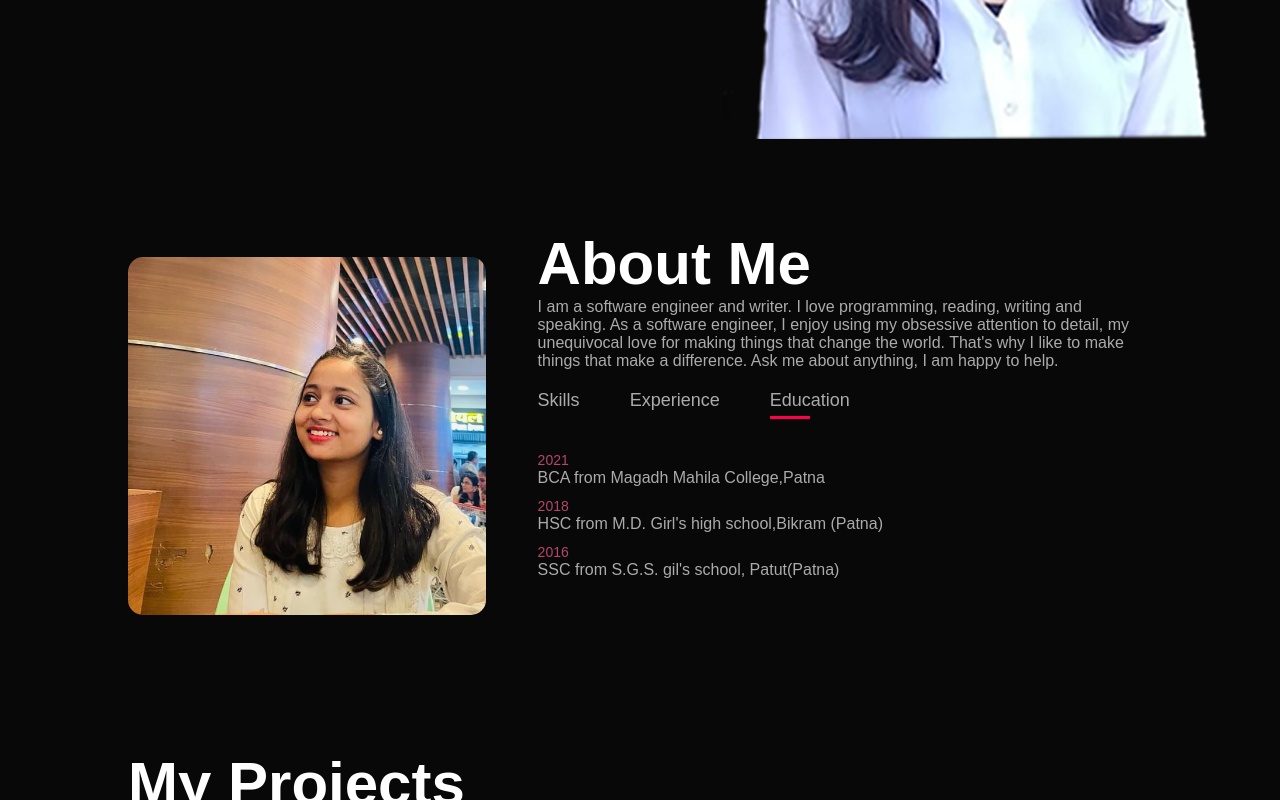
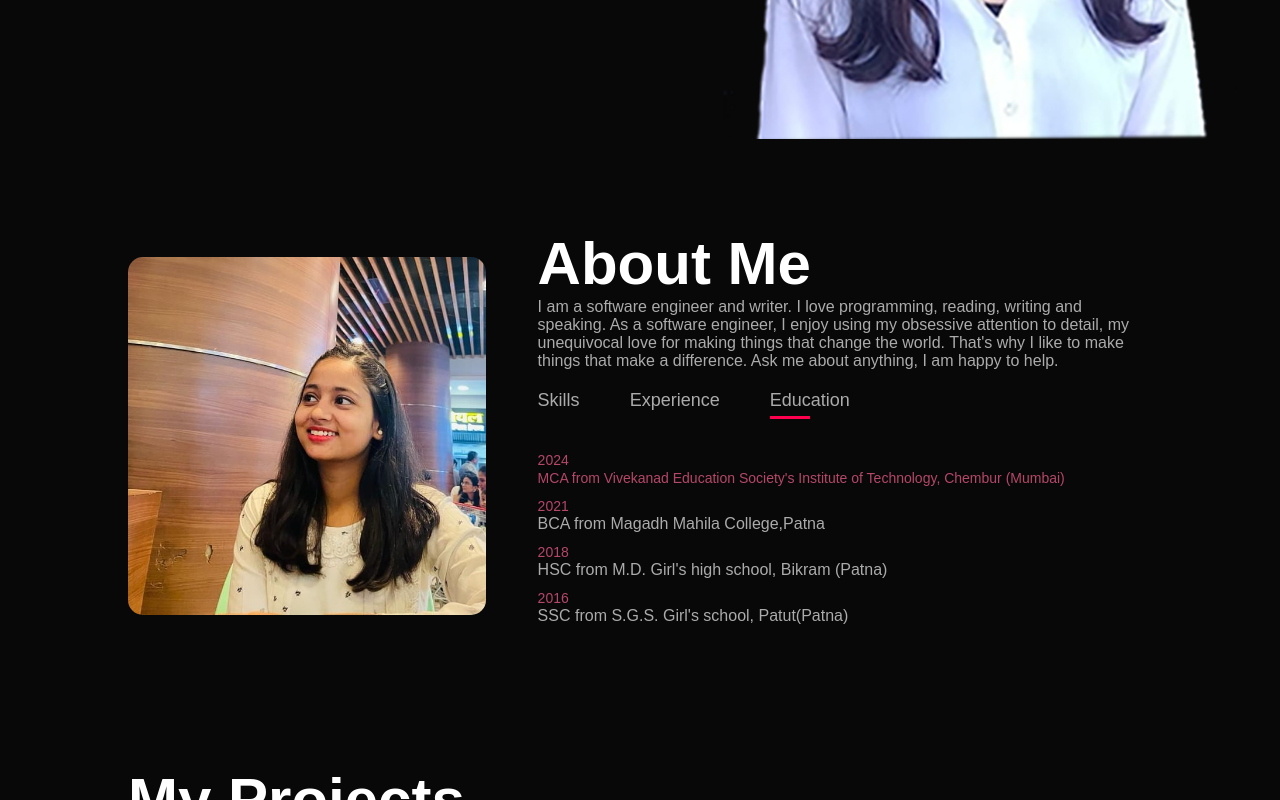
Before and after one commit to AnkitaKumari17/Portfolio, a plain HTML site: page index.html in a window 1280 px wide. Both pictures are taken after a click on the element "Education". Shown: the part 661-1461 px from the top of the page. Drawn offline with Linux system fonts and the light colour scheme.

Commit message:
Commited index.html

```diff
--- a/index.html
+++ b/index.html
@@ -67,9 +67,10 @@
                 </div>
                 <div class="tab-contents" id="education">
                     <ul>
+                        <li><span>2024<br>MCA from Vivekanad Education Society's Institute of Technology, Chembur (Mumbai)</span>
                         <li><span>2021</span><br>BCA from Magadh Mahila College,Patna</li>
-                        <li><span>2018</span><br>HSC from M.D. Girl's high school,Bikram (Patna) </li>
-                        <li><span>2016</span><br>SSC from S.G.S. gil's school, Patut(Patna)</li>
+                        <li><span>2018</span><br>HSC from M.D. Girl's high school, Bikram (Patna) </li>
+                        <li><span>2016</span><br>SSC from S.G.S. Girl's school, Patut(Patna)</li>
                     </ul>
                 </div>
             </div>
```
